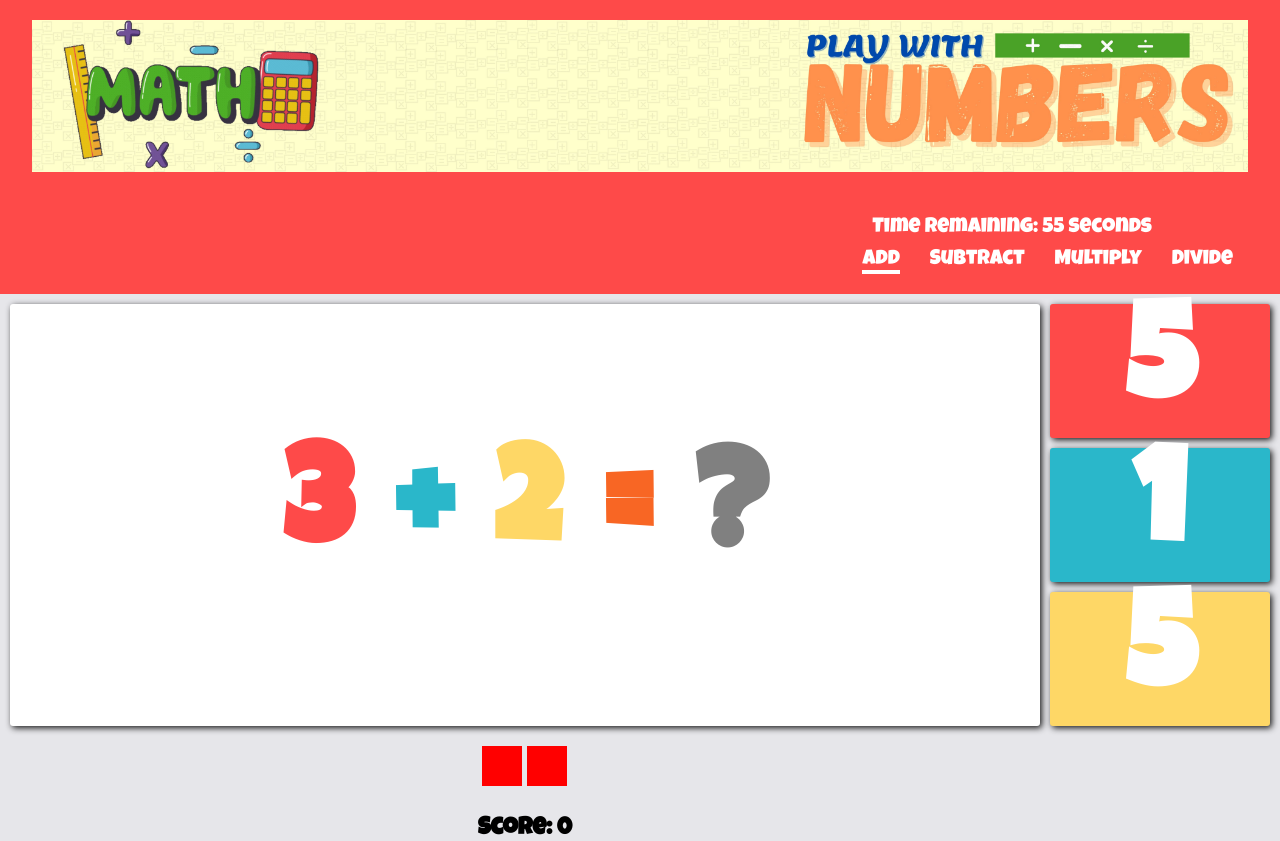
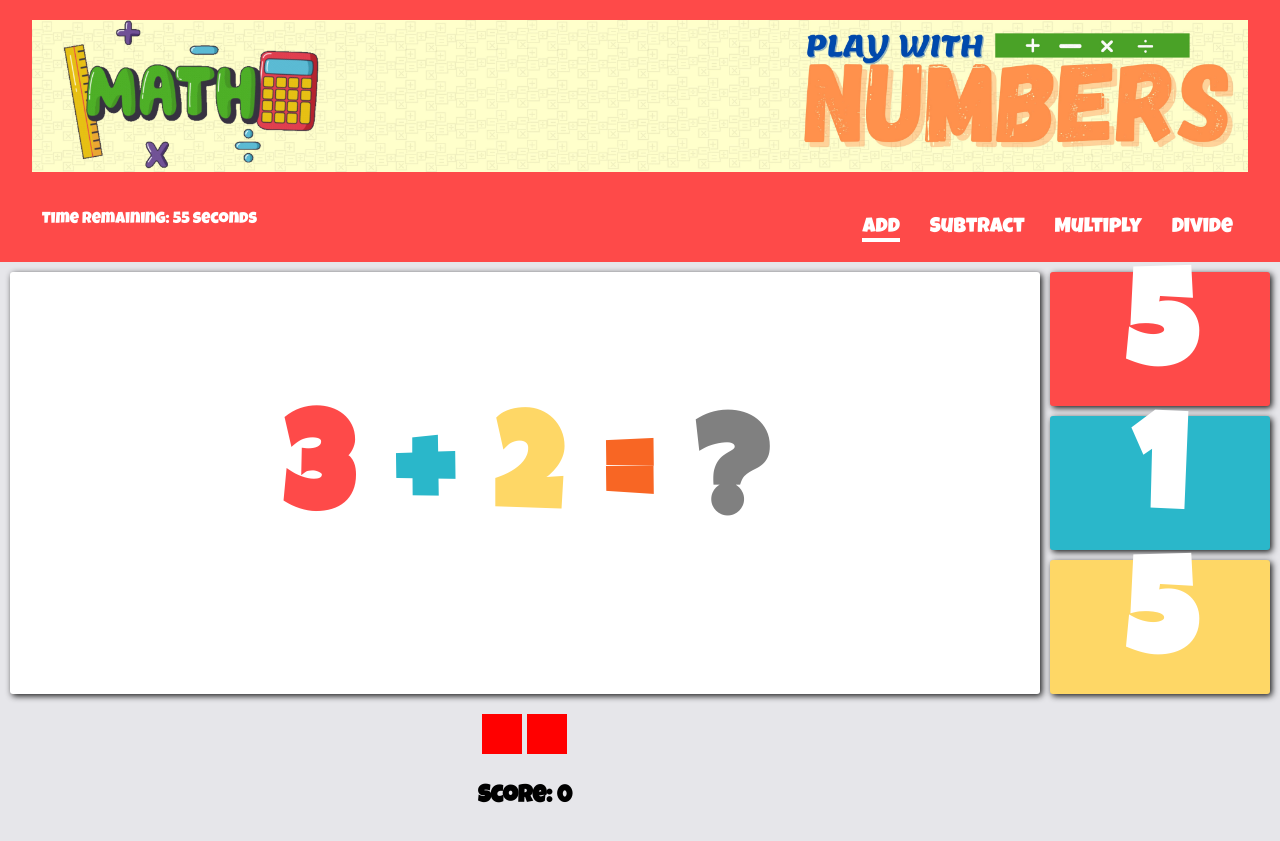
Before and after one commit to Krunal-375/Ro706.github.io, a plain HTML site: page add.html in a window 1280 px wide. After the commit the page ends 809 px from the top, so only its background shows below. Drawn offline with Linux system fonts and the light colour scheme.

Commit message:
Update add.html

```diff
--- a/add.html
+++ b/add.html
@@ -23,10 +23,9 @@
         <img src="logo.jpg" alt="Logo" align="left">
       </div>
       <div class="nav">
+        <div class="timer" align="left">Time remaining: <span id="time-remaining">60</span> seconds</div>
         <nav>
           <ul>
-            <li><center><div class="timer">Time remaining: <span id="time-remaining">60</span> seconds</div></center>
-            </li><br><br>
             <li class="current"><a href="add.html">Add</a></li>
             <li><a href="subtract.html">Subtract</a></li>
             <li><a href="multiply.html">Multiply</a></li>
```
